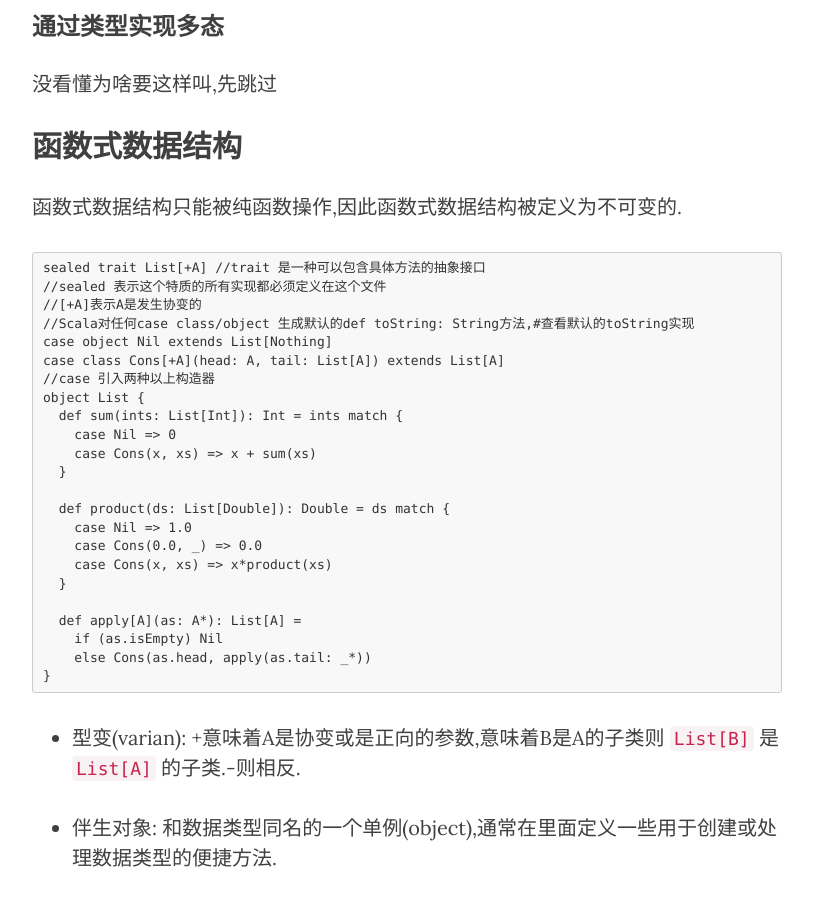
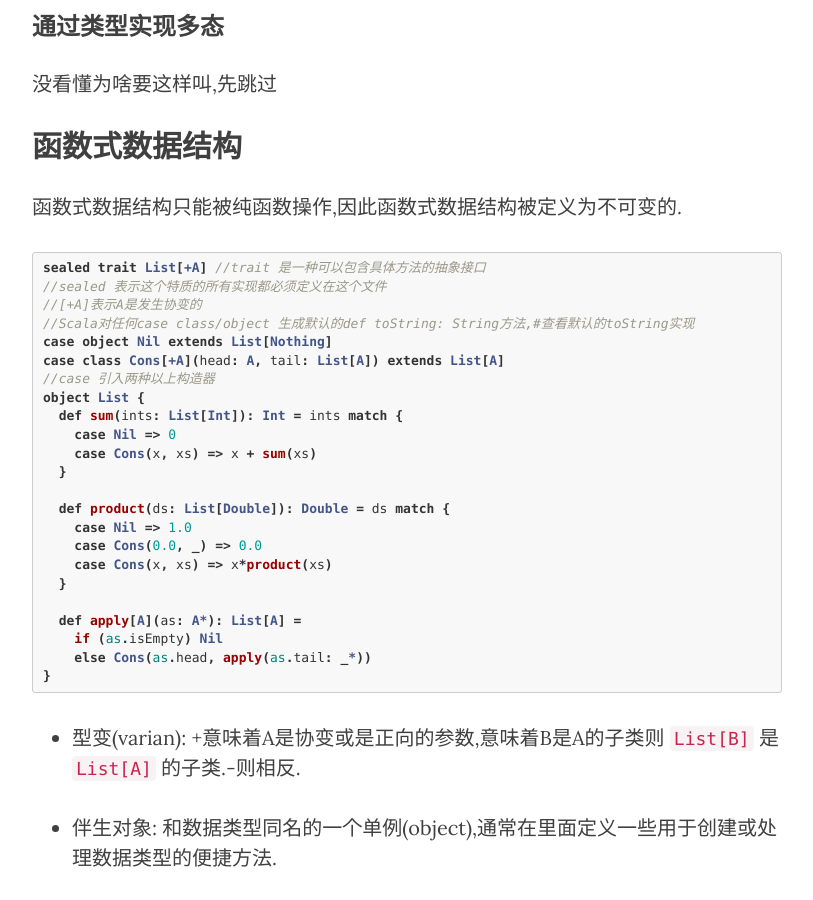
Before and after one commit to wineway/wineway.github.io, a Jekyll site: the page built from _posts/2017-3-30-1.markdown, in a window 1280 px wide and 900 px high, scrolled down 1836 px. Shown: the whole window, without its empty margins (233-1046 px from the left). Built offline with Jekyll 4.4.1, drawn with Linux system fonts in a browser that asks for light colours; nearby versions of some CDN libraries; comment, search, counter and statistics services are not loaded.

Commit message:
update 3.31

````diff
--- a/_posts/2017-3-30-1.markdown
+++ b/_posts/2017-3-30-1.markdown
@@ -59,7 +59,7 @@ def abs[A](n: A): A =
 ## 函数式数据结构
 
 函数式数据结构只能被纯函数操作,因此函数式数据结构被定义为不可变的.
-```Scala
+```scala
 sealed trait List[+A] //trait 是一种可以包含具体方法的抽象接口
 //sealed 表示这个特质的所有实现都必须定义在这个文件
 //[+A]表示A是发生协变的
````
